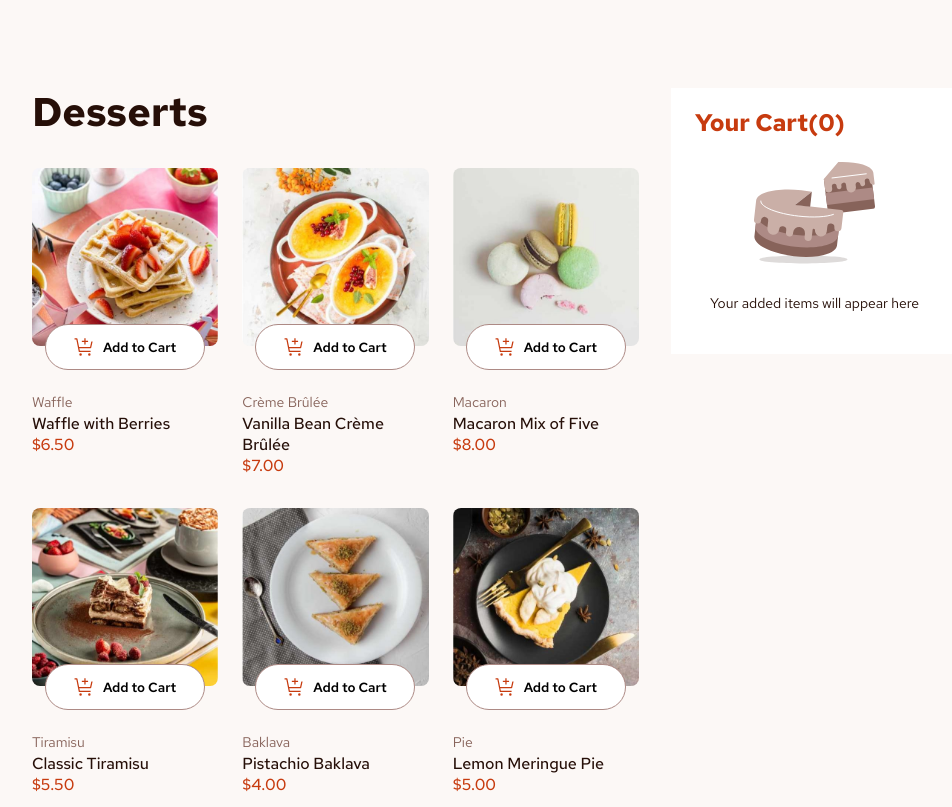
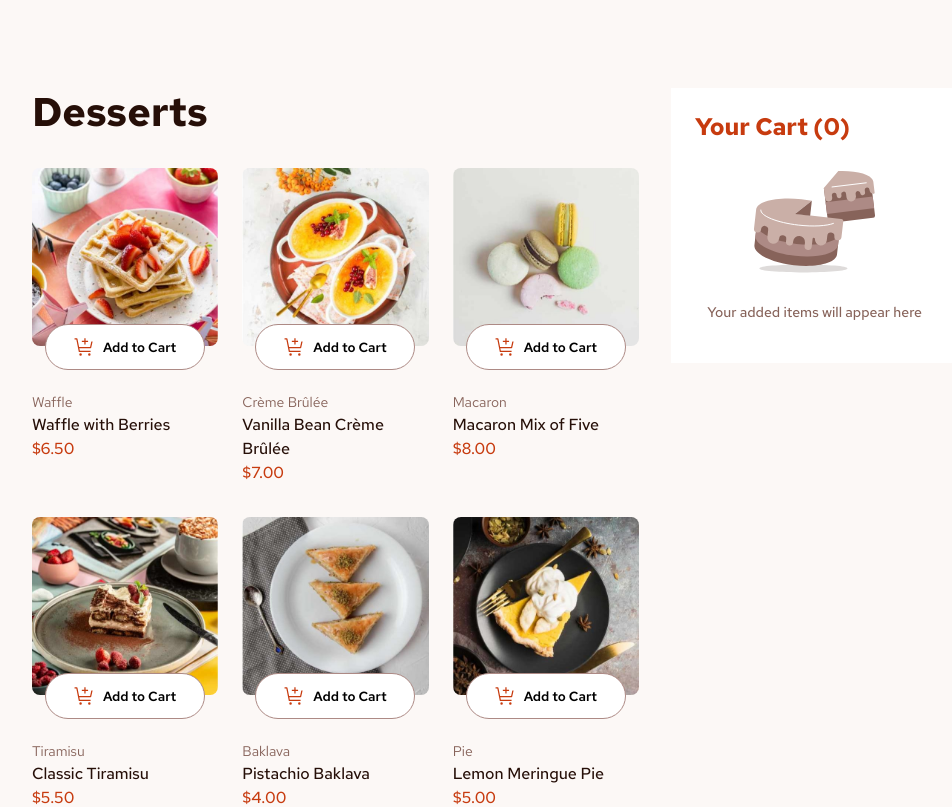
Before and after one commit to michellecordovi/ShopDessertsPage, a React (Vite) app: page / in a window 1280 px wide. Shown: the top 807 px of the page, without its empty margins (145-1097 px from the left). Built offline with nearby package versions, Linux system fonts and the light colour scheme.

Commit message:
create styling and hover effects for cart

```diff
--- a/src/App.css
+++ b/src/App.css
@@ -93,9 +93,10 @@
   color:#87635A;
 }
 
-.dessert-name, .dessert-price{
+.dessert-name, .dessert-price, #confirm-order-button{
   font-size: 16px;
   font-weight: 500;
+  line-height: 150%;
 }
 
 .dessert-name {
@@ -118,6 +119,11 @@
   img{
     width: 128px;
   }
+
+  p{
+    color:#87635A;
+    font-weight: 500;
+  }
 }
 
 #active-cart {
@@ -134,6 +140,18 @@
   display: flex;
   justify-content: space-between;
   align-items: center;
+
+  p, .cart-item-count, .cart-item-total{
+    font-weight: 500;
+  }
+
+  .cart-item-count{
+    color:#C73B0F;
+    margin-right: 8px;
+  }
+
+  .cart-item-price {
+    margin-right: 8px;
   }
 
   .remove-cart-item-button{
@@ -147,6 +165,15 @@
     align-items: center;
     justify-content: center;
     cursor: pointer;
+  }
+
+  .remove-cart-item-button:hover{
+    border-color: #260F08;
+
+    svg path{
+      fill:#260F08;
+    }
+  }
 }
 
 #order-total{
@@ -182,6 +209,11 @@
   background-color: #C73B0F;
   color: white;
   cursor: pointer;
+}
+
+#confirm-order-button:hover,
+#start-new-order-button:hover{
+  background-color:hsl(14, 86%, 25%);
 }
 
 
--- a/src/components/Cart.jsx
+++ b/src/components/Cart.jsx
@@ -5,7 +5,7 @@ import ActiveCart from "./ActiveCart";
 function Cart({desserts, cartItems, setCartItems, uniqueItems, setModalIsVisible, total}){
     return (
         <aside id="cart">
-            <h2>Your Cart({cartItems.length})</h2>
+            <h2>Your Cart ({cartItems.length})</h2>
             {cartItems.length === 0 ? <EmptyCartImage/> : <ActiveCart desserts={desserts} cartItems={cartItems} setCartItems={setCartItems} uniqueItems = {uniqueItems} setModalIsVisible={setModalIsVisible} total={total}/>}
         </aside>
     )
--- a/src/components/CartItem.jsx
+++ b/src/components/CartItem.jsx
@@ -11,13 +11,13 @@ function CartItem({ desserts, price, name, count, cartItems, setCartItems}) {
         <div className="cart-item">
             <div className="cart-item-info">
                 <p>{name}</p>
-                <span>{count}x</span>
+                <span className="cart-item-count">{count}x</span>
                 <span className="cart-item-price">@ {new Intl.NumberFormat('en-US', { style: 'currency', currency: 'USD' }).format(price)}</span>
                 <span className="cart-item-total">{new Intl.NumberFormat('en-US', { style: 'currency', currency: 'USD' }).format(count * price)}</span>
             </div>
 
             <button className="remove-cart-item-button" onClick={handleClick}>
-                <svg xmlns="http://www.w3.org/2000/svg" width="10" height="10" fill="none" viewBox="0 0 10 10">
+                <svg xmlns="http://www.w3.org/2000/svg" width="10px" height="10px" fill="none" viewBox="0 0 10 10">
                     <path fill="#CAAFA7" d="M8.375 9.375 5 6 1.625 9.375l-1-1L4 5 .625 1.625l1-1L5 4 8.375.625l1 1L6 5l3.375 3.375-1 1Z"/>
                 </svg>
             </button>
--- a/src/index.css
+++ b/src/index.css
@@ -42,4 +42,5 @@ h1{
 h2{
   color: #C73B0F;
   font-size: 24px;
+  line-height: 125%;
 }
```
Lines whose indentation alone changed are shown as unchanged.
